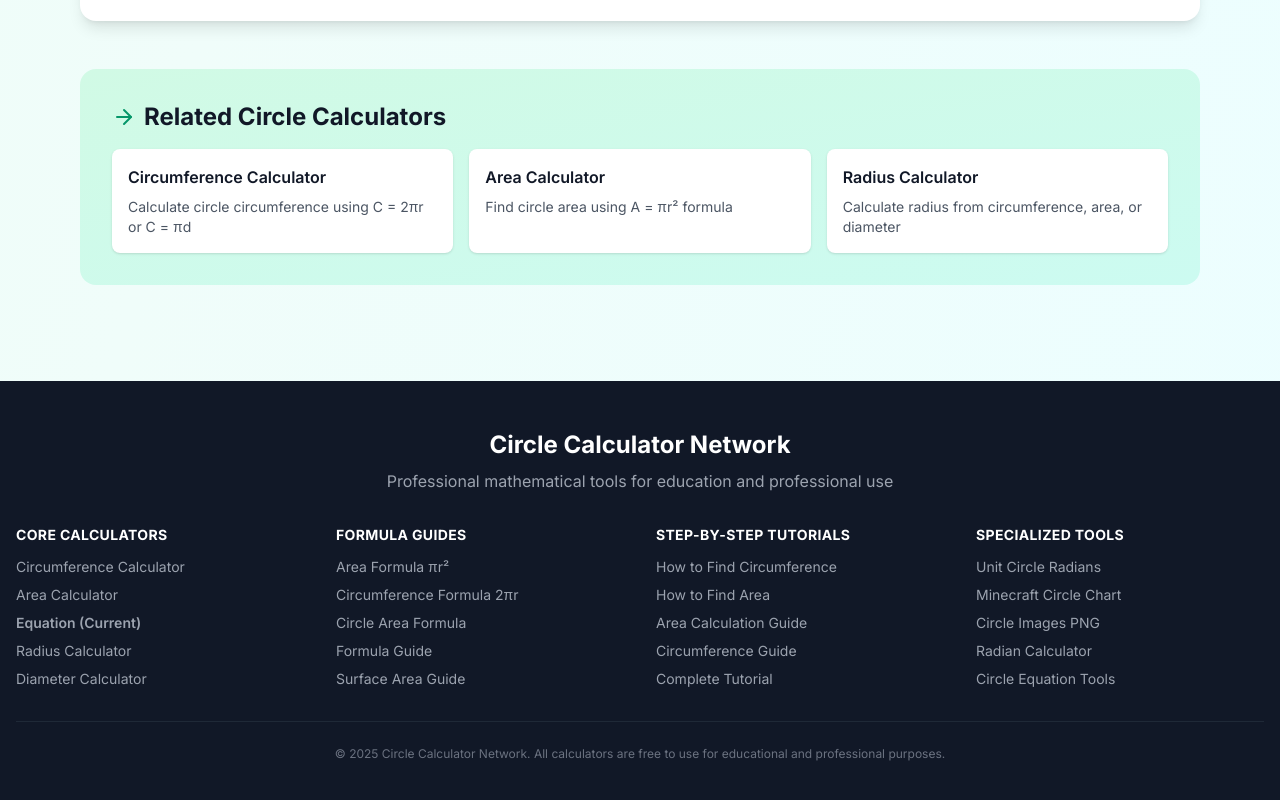
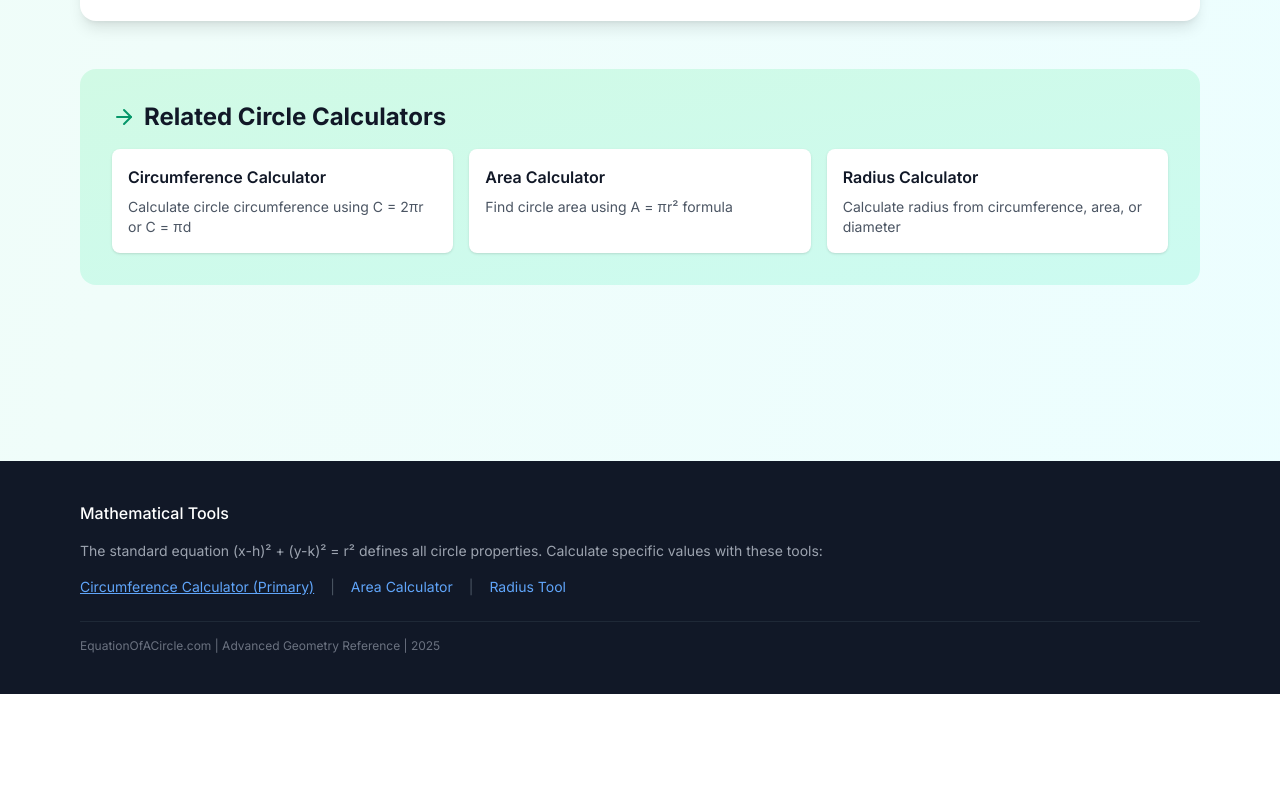
Before and after one commit to SYNC-360/equation-calculator, a Next.js app: page / in a window 1280 px wide. Shown: the part 4148-4948 px from the top of the page. After the commit the page ends 4842 px from the top, so only its background shows below. Built offline with nearby package versions, Linux system fonts and the light colour scheme.

Commit message:
Update footer for SEO authority optimization

```diff
--- a/app/page.tsx
+++ b/app/page.tsx
@@ -468,64 +468,36 @@ export default function EquationCalculator() {
         </div>
       </div>
 
-      <footer className="bg-gray-900 text-gray-400 py-12">
-        <div className="max-w-7xl mx-auto px-4">
-          <div className="text-center mb-8">
-            <h2 className="text-2xl font-bold text-white mb-2">Circle Calculator Network</h2>
-            <p className="text-gray-400">Professional mathematical tools for education and professional use</p>
-          </div>
-
-          <div className="grid md:grid-cols-4 gap-8 mb-8">
-            <div>
-              <h3 className="font-bold text-white mb-3 text-sm uppercase tracking-wide">Core Calculators</h3>
-              <ul className="space-y-2 text-sm">
-                <li><a href="https://circumferenceofacircle.com" className="hover:text-white transition-colors">Circumference Calculator</a></li>
-                <li><a href="https://areaofcircle.com" className="hover:text-white transition-colors">Area Calculator</a></li>
-                <li><a href="https://equationofacircle.com" className="hover:text-white font-semibold">Equation (Current)</a></li>
-                <li><a href="https://radiusofacircle.com" className="hover:text-white transition-colors">Radius Calculator</a></li>
-                <li><a href="https://diameterofacircle.com" className="hover:text-white transition-colors">Diameter Calculator</a></li>
-              </ul>
-            </div>
-
-            <div>
-              <h3 className="font-bold text-white mb-3 text-sm uppercase tracking-wide">Formula Guides</h3>
-              <ul className="space-y-2 text-sm">
-                <li><a href="https://circleareaformula.com" className="hover:text-white transition-colors">Area Formula πr²</a></li>
-                <li><a href="https://circumferenceofacircleformula.com" className="hover:text-white transition-colors">Circumference Formula 2πr</a></li>
-                <li><a href="https://areaofacircleformula.com" className="hover:text-white transition-colors">Circle Area Formula</a></li>
-                <li><a href="https://formulaforareaofacircle.com" className="hover:text-white transition-colors">Formula Guide</a></li>
-                <li><a href="https://surfaceareaofacircle.com" className="hover:text-white transition-colors">Surface Area Guide</a></li>
-              </ul>
-            </div>
-
-            <div>
-              <h3 className="font-bold text-white mb-3 text-sm uppercase tracking-wide">Step-by-Step Tutorials</h3>
-              <ul className="space-y-2 text-sm">
-                <li><a href="https://howtofindcircumference.com" className="hover:text-white transition-colors">How to Find Circumference</a></li>
-                <li><a href="https://howtofindareaofacircle.com" className="hover:text-white transition-colors">How to Find Area</a></li>
-                <li><a href="https://howtofindtheareaofacircle.com" className="hover:text-white transition-colors">Area Calculation Guide</a></li>
-                <li><a href="https://howtofindcircumferenceofacircle.com" className="hover:text-white transition-colors">Circumference Guide</a></li>
-                <li><a href="https://howtofindthecircumferenceofacircle.com" className="hover:text-white transition-colors">Complete Tutorial</a></li>
-              </ul>
-            </div>
-
-            <div>
-              <h3 className="font-bold text-white mb-3 text-sm uppercase tracking-wide">Specialized Tools</h3>
-              <ul className="space-y-2 text-sm">
-                <li><a href="https://unitcircleradians.com" className="hover:text-white transition-colors">Unit Circle Radians</a></li>
-                <li><a href="https://minecraftcirclechart.com" className="hover:text-white transition-colors">Minecraft Circle Chart</a></li>
-                <li><a href="https://circlepng.com" className="hover:text-white transition-colors">Circle Images PNG</a></li>
-                <li><a href="https://radiancircle.com" className="hover:text-white transition-colors">Radian Calculator</a></li>
-                <li><a href="https://circleequation.com" className="hover:text-white transition-colors">Circle Equation Tools</a></li>
-              </ul>
-            </div>
-          </div>
-
-          <div className="border-t border-gray-800 pt-6 text-center text-xs text-gray-500">
-            <p>© 2025 Circle Calculator Network. All calculators are free to use for educational and professional purposes.</p>
-          </div>
-        </div>
-      </footer>
+      <footer className="mt-20 bg-gray-900 text-gray-300">
+  <div className="max-w-6xl mx-auto px-4 py-10">
+    <div className="mb-6">
+      <h3 className="text-white font-medium mb-4">Mathematical Tools</h3>
+      <p className="text-sm text-gray-400 mb-4">
+        The standard equation (x-h)² + (y-k)² = r² defines all circle properties.
+        Calculate specific values with these tools:
+      </p>
+      <div className="flex flex-wrap gap-4 text-sm">
+        <a href="https://circumferenceofacircle.com"
+           className="text-blue-400 hover:text-blue-300 underline">
+          Circumference Calculator (Primary)
+        </a>
+        <span className="text-gray-600">|</span>
+        <a href="https://areaofcircle.com"
+           className="text-blue-400 hover:text-blue-300">
+          Area Calculator
+        </a>
+        <span className="text-gray-600">|</span>
+        <a href="https://radiusofacircle.com"
+           className="text-blue-400 hover:text-blue-300">
+          Radius Tool
+        </a>
+      </div>
+    </div>
+    <div className="text-xs text-gray-500 pt-4 border-t border-gray-800">
+      EquationOfACircle.com | Advanced Geometry Reference | 2025
+    </div>
+  </div>
+</footer>
     </main>
   );
 }
```
